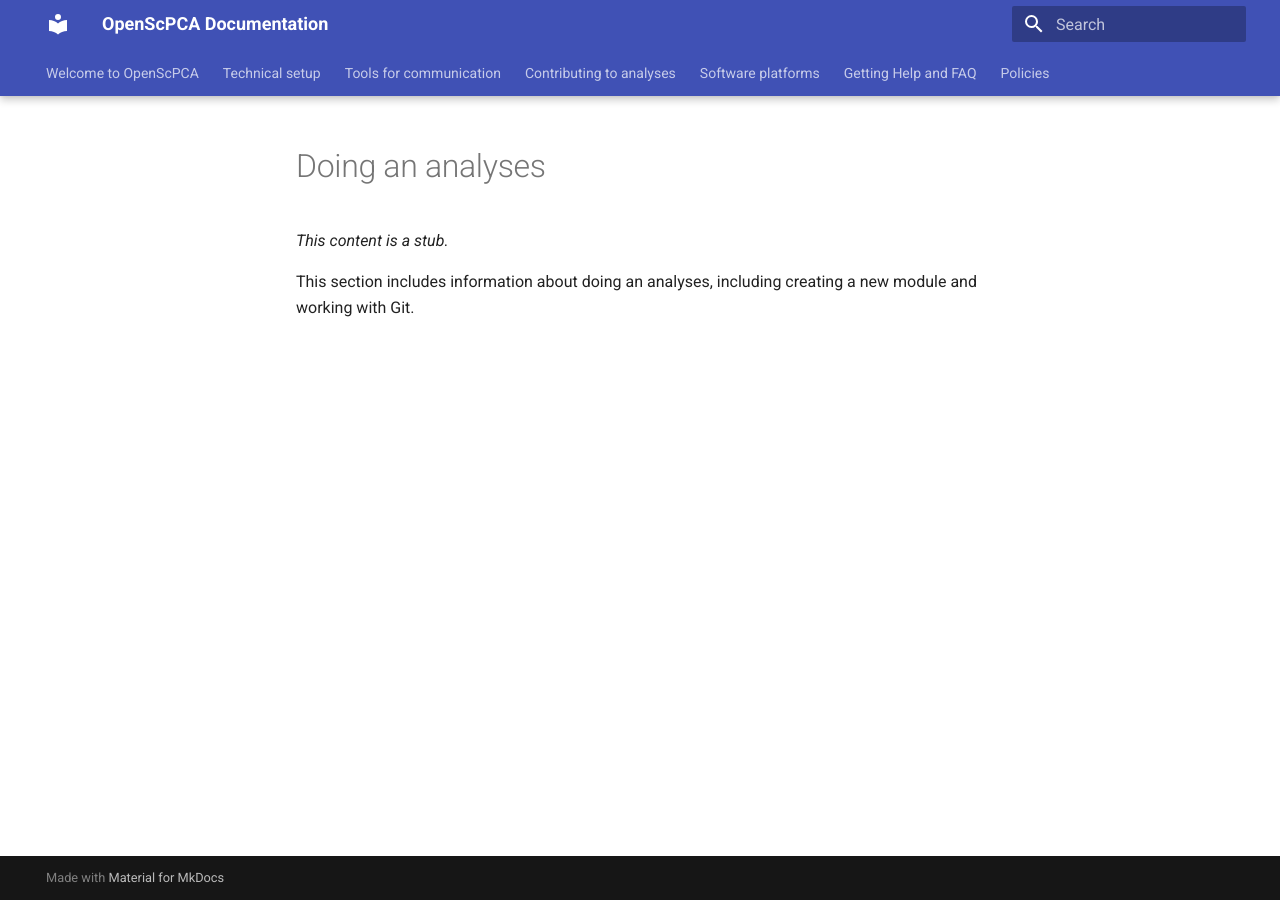
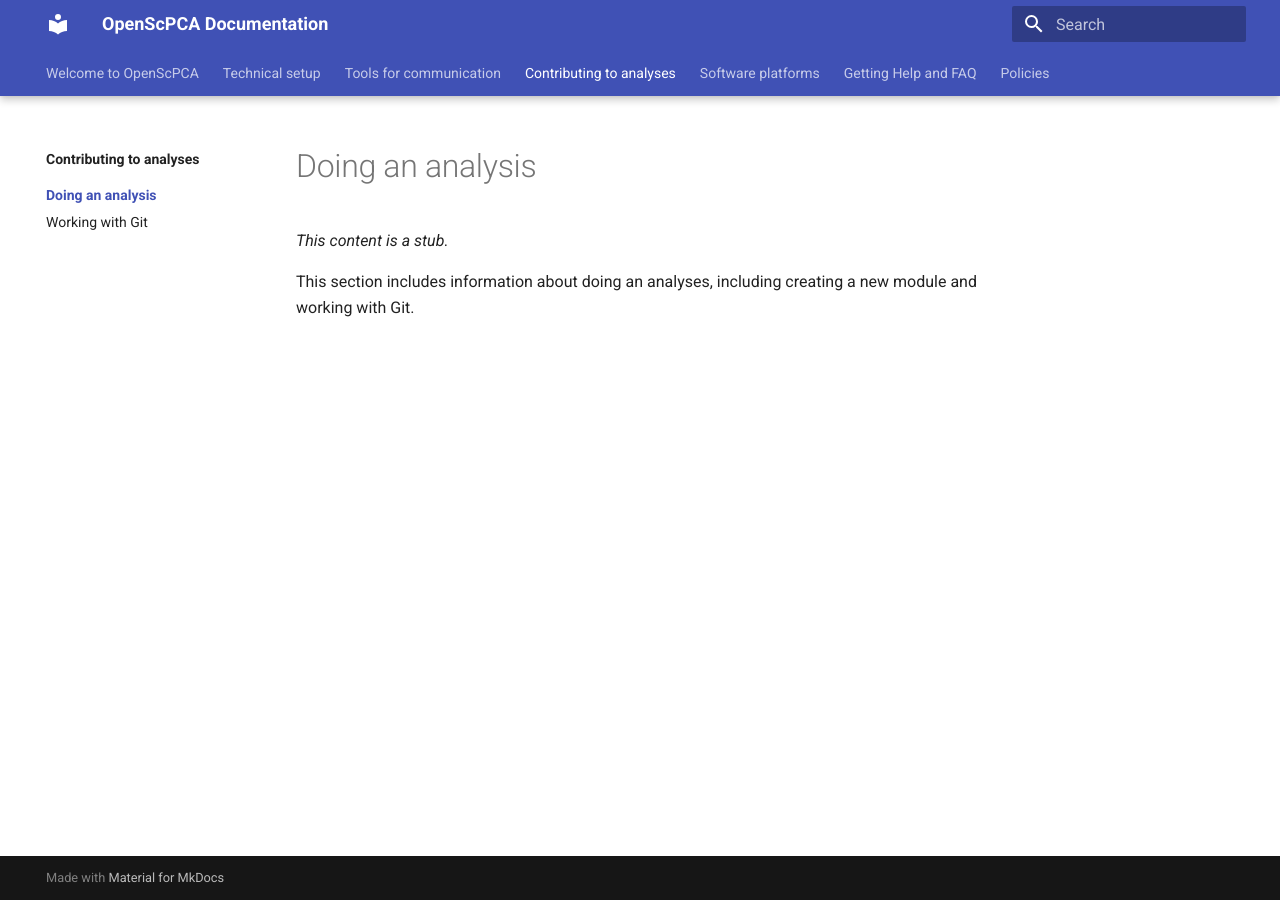
Before and after one commit to AlexsLemonade/OpenScPCA-analysis, an MkDocs documentation site: the page built from docs/contributing-to-analyses/doing-analyses/index.md, in a window 1280 px wide. Built offline with MkDocs 1.6.1 and Material for MkDocs 9.7.7, drawn with Linux system fonts in a browser that asks for light colours.

Commit message:
Apply suggestions from code review
Co-authored-by: Stephanie Spielman <stephanie.spielman@gmail.com>

```diff
--- a/docs/contributing-to-analyses/doing-analyses/index.md
+++ b/docs/contributing-to-analyses/doing-analyses/index.md
@@ -1,4 +1,4 @@
-# Doing an analyses
+# Doing an analysis
 
 _This content is a stub._
 
--- a/mkdocs.yml
+++ b/mkdocs.yml
@@ -46,8 +46,8 @@ nav:
     - communications-tools/index.md
   - Contributing to analyses:  # Setting up an analysis, all the git stuff
     - contributing-to-analyses/index.md
-    - Doing-analyses:
-      - contributing-to-analyses/index.md
+    - Doing an analysis:
+      - contributing-to-analyses/doing-analyses/index.md
       - Working with Git: # Creating branches, adding commits, all git interactions
         - contributing-to-analyses/doing-analyses/working-with-git/index.md
   - Software platforms:            # LSfR, AWS, Docker, etc
```
